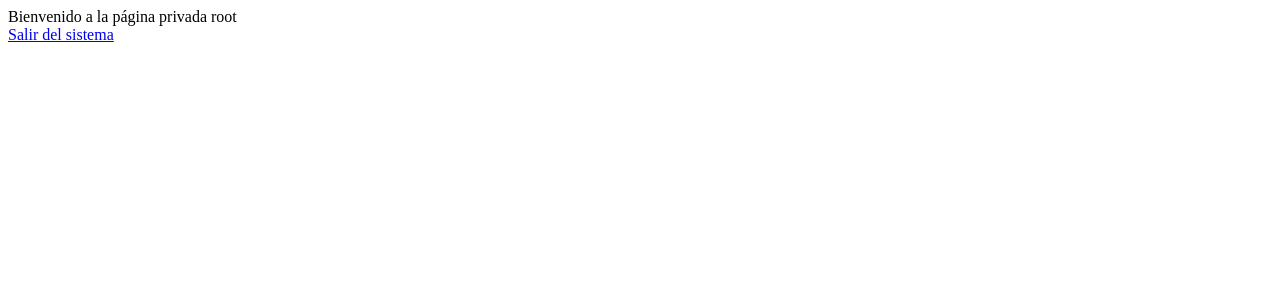
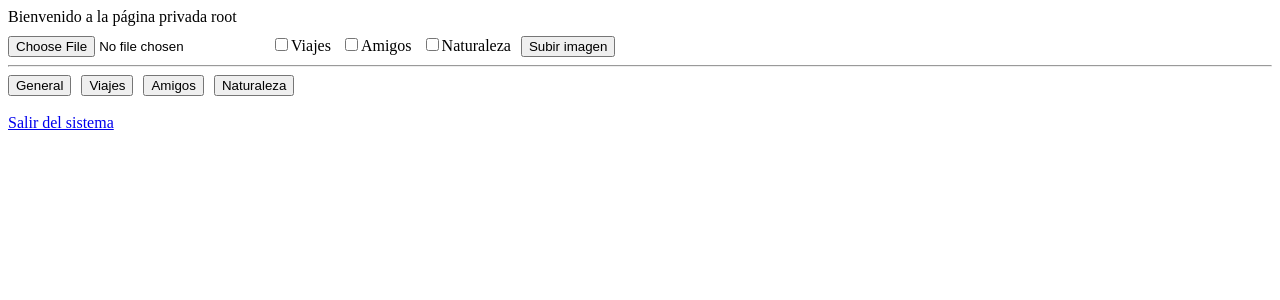
Before and after one commit to IvanSoriano19/EntregaDWES, a PHP site: page /privada.php in a window 1280 px wide. Shown: the top 300 px of the page. Run offline with PHP 8.4, Linux system fonts and the light colour scheme; the visitor is signed in with stand-in values (Sample User, id 1).

Commit message:
no va pero comiteo

```diff
--- a/files/index.php
+++ b/files/index.php
@@ -1,7 +1,7 @@
 <?php
 include ("../libs/bGeneral.php");
 include ("../libs/config.php");
-include ("../libs/componenetes.php");
+include ("../libs/componentes.php");
 
 session_start();
 /*
--- a/files/login.php
+++ b/files/login.php
@@ -13,12 +13,6 @@
         Contraseña: <INPUT TYPE=PASSWORD NAME=clave>
         <INPUT TYPE="SUBMIT" NAME="bAceptar" VALUE="Aceptar">
         <a href="registro.php"><INPUT TYPE="button" NAME="registro" VALUE="Registrate"></a>
-<?php
-$regex = '/[A-Za-zÑn0-9\*\_\-\$\&\/\'.\\+]{1,15}$/u';
-
-echo"$regex";
-?>
-
     </FORM>
 </body>
 
--- a/files/privada.php
+++ b/files/privada.php
@@ -1,6 +1,7 @@
 <?php
 session_start();
 include ("../libs/bGeneral.php");
+include ("../libs/config.php");
 
 /**
  * Comprobamos si estamos logueado en el sistema y si tuviesemos nivel de usuario tb lo haríamos
@@ -17,8 +18,42 @@ cabecera("Privada");
 echo "Bienvenido a la página privada ";
 echo $_SESSION['usuario'];
 
+echo '<br><input type="file" name="file" style="margin-right: 10px; margin-top: 10px;">';
+if (is_array($categorias)) {
+    foreach ($categorias as $c){
+        echo '<input type="checkbox" name="categoria[]" value="'.$c.'" style="margin-top: 10px;"><span style="margin-right: 10px;">'.$c.'</span>';
+    }
+}
+echo '<a href="subirImagen.php"><input type="button" name="subirImagen" value="Subir imagen" style="margin-top: 10px;"></a>';
+
+echo '<hr>';
+
+echo '<input type=button name=bGeneral value=General style="margin-right: 10px;" onclick="recoge("General");" >';
+if (is_array($categorias)) {
+    foreach ($categorias as $c){
+        echo '<input type=button name=b'.$c.' value='.$c.' style="margin-right: 10px;">';
+    }
+}
+
+// function showImages($carpeta){
+//     // $directory="img/".$_SESSION['usuario'];
+//     // if ($carpeta !== "General") {
+//     //     $directory .= "/".$carpeta;
+//     // }
+//     // echo "<script>console.log(".$directory.");</script>";
+//     // $dirint = dir($directory);
+//     // while (($archivo = $dirint->read()) !== false)
+//     // {
+//     //     if (eregi("gif", $archivo) || eregi("jpg", $archivo) || eregi("jpeg", $archivo)){
+//     //         echo "<script>console.log('<img src='".$directory."/".$archivo."'>');</script>";
+//     //         echo '<img src="'.$directory."/".$archivo.'">'."\n";
+//     //     }
+//     // }
+//     // $dirint->close();
+// }
+
 /**
  * Ponemos un enlace que nos lleva a la página donde se cierra sesión
  */
-echo "<br><a href=login.php>Salir del sistema</a>";
+echo "<br><br><a href=login.php>Salir del sistema</a>";
 ?>
--- a/libs/bGeneral.php
+++ b/libs/bGeneral.php
@@ -274,7 +274,7 @@ function cUsuario(string $text, string $campo, array &$errores, int $max = 30, i
 
 function cPassword(string $text, string $campo, array &$errores, int $max = 15, int $min = 4, string $case = "i")
 {
-    $regex = "/[A-Za-zÑn0-9\*\_\-\$\&\/\\\+]{" . $min . "," . $max . "}$/u$case";
+    $regex = "/[A-Za-zÑn0-9\*\_\-\\$\&\/\\\\\\+]{" . $min . "," . $max . "}$/u$case";
     if ((preg_match($regex, sinTildes($text)))) {
 
         return true;
--- a/libs/config.php
+++ b/libs/config.php
@@ -8,4 +8,6 @@ $maxFichero=300000;
 $provincias = [ 'Alava', 'Albacete', 'Alicante', 'Almería', 'Asturias', 'Avila', 'Badajoz', 'Barcelona', 'Burgos', 'Cáceres', 'Guipúzcoa', 'Huelva', 'Huesca', 'Islas Baleares', 'Jaén', 'León', 'Lérida', 'Lugo', 'Madrid', 'Málaga', 'Murcia', 'Navarra', 'Orense', 'Palencia', 'Las Palmas', 'Pontevedra', 'La Rioja', 'Salamanca', 'Segovia', 'Sevilla', 'Soria', 'Tarragona', 'Santa Cruz de Tenerife', 'Teruel', 'Toledo', 'Valencia', 'Valladolid', 'Vizcaya', 'Zamora', 'Zaragoza'];
 
 $aficiones = ["Videojuegos", "Programar", "Hacer Deporte", "Furbo", "No hacer nada", "Cocinar", "No morirse"];
+
+$categorias = ["Viajes", "Amigos", "Naturaleza"];
 ?>
```
Also changed, not shown: img/root/IMG_1058.jpeg (added), img/root/IMG_1059.jpeg (added), img/root/amigos/IMG_1027.jpeg (added), 6 other files.
